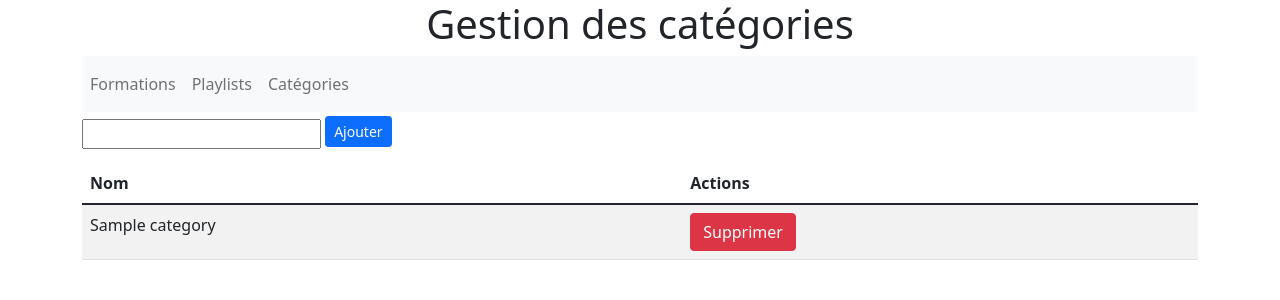
After one commit to User3426/mediatekformation, a Symfony app: template templates/admin/admin.categories.html.twig in a window 1280 px wide. The commit adds this page. Shown: the top 300 px of the page. Run offline with Twig, Linux system fonts and the light colour scheme; the template is opened without the code that fills it: most values are stand-ins (such as "Sample title", 1, 10 or a date in 2020); some libraries are stand-ins or nearby versions.

Commit message:
Mission 2.3 : Gérer les catégories

```diff
--- /dev/null
+++ b/templates/admin/admin.categories.html.twig
@@ -0,0 +1,47 @@
+{% extends "baseadmin.html.twig" %}
+
+{% block admin_title %}Gestion des catégories{% endblock %}
+{% block body %}
+    {% for label, messages in app.flashes %}
+        {% for message in messages %}
+            <div class="alert alert-{{ label }} alert-dismissible fade show" role="alert">
+                {{ message }}
+                <button type="button" class="btn-close" data-bs-dismiss="alert" aria-label="Close"></button>
+            </div>
+        {% endfor %}
+    {% endfor %}
+    <form class="form-inline mt-1" method="POST" action="{{ path('admin.categorie.ajout') }}">
+        <div class="form-group mr-1 mb-2">
+            <input type="text" class="sm" name="nom">
+            <button type="submit" class="btn btn-primary mb-2 btn-sm">Ajouter</button>
+        </div>
+    </form>
+    <table class="table table-striped">
+    <thead>
+        <tr>
+            <th>
+                Nom
+            </th>
+            <th>
+                Actions
+            </th>
+        </tr>
+    </thead>
+    <tbody>
+        {% for categorie in categories %}
+            <tr>
+                <td>
+                    {{ categorie.name }}
+                </td>
+                <td>
+                    <a href="{{ path('admin.categorie.suppr', {id:categorie.id}) }}"
+                       class="btn btn-danger"
+                       onclick="return confirm('Êtes-vous sûr de vouloir supprimer {{ categorie.name }} ?')">
+                        Supprimer
+                    </a>
+                </td>
+            </tr>
+        {% endfor %}
+    </tbody>
+</table>
+{% endblock %}
--- a/templates/baseadmin.html.twig
+++ b/templates/baseadmin.html.twig
@@ -18,6 +18,9 @@
                     <li class="nav-item">
                         <a class="nav-link" href="{{ path('admin.playlists') }}">Playlists</a>
                     </li>
+                    <li class="nav-item">
+                        <a class="nav-link" href="{{ path('admin.categories') }}">Catégories</a>
+                    </li>
                 </ul>
             </div>
         </nav>
```
Also changed, not shown: src/Controller/admin/AdminCategorieController.php (added, +68 -0 lines).
